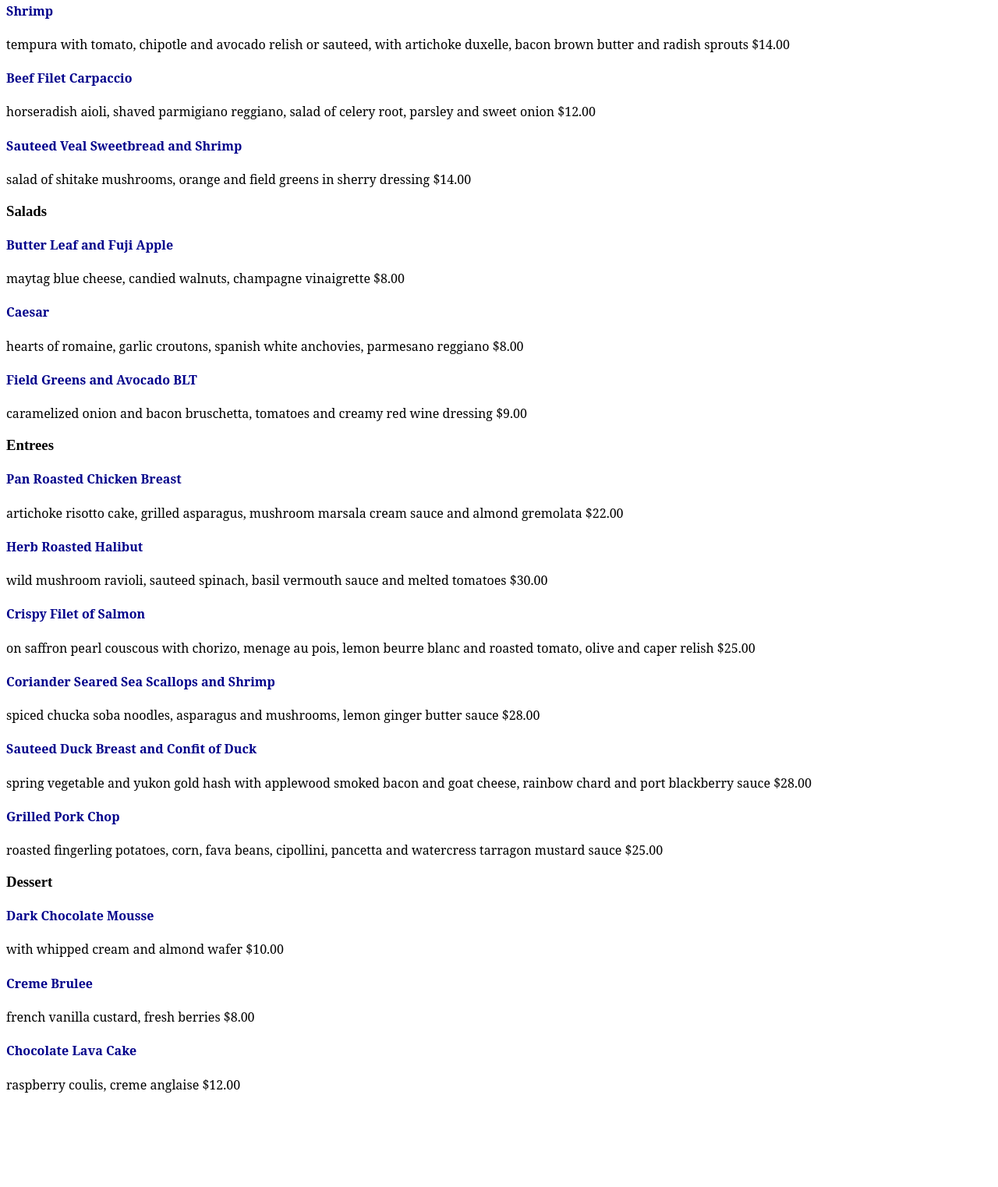
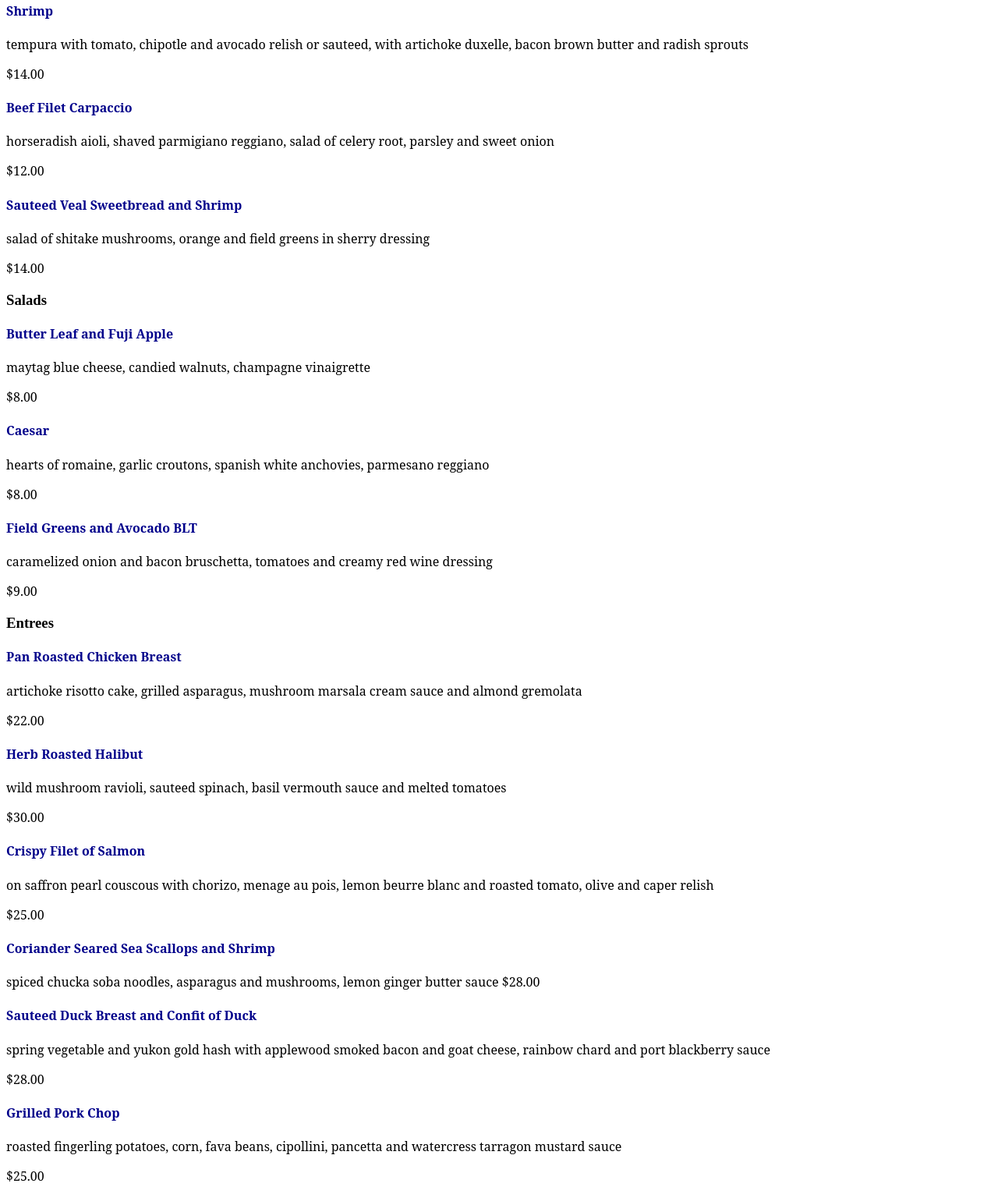
Before and after one commit to MaddieCW3/MaddieCW3.github.io, a plain HTML site: page grc338/restaurantmenu/index.html in a window 1280 px wide. Shown: the part 541-2063 px from the top of the page at 78% size. Before the commit the page ends 1959 px from the top, so only its background shows below. Drawn offline with Linux system fonts and the light colour scheme.

Commit message:
added paragraph tags

```diff
--- a/grc338/restaurantmenu/index.html
+++ b/grc338/restaurantmenu/index.html
@@ -32,21 +32,21 @@
 
 			<li><h4>Shrimp</h4>
 
-				tempura with tomato, chipotle and avocado relish or sauteed, with artichoke duxelle, bacon brown butter and radish sprouts
+				<p>tempura with tomato, chipotle and avocado relish or sauteed, with artichoke duxelle, bacon brown butter and radish sprouts</p>
 
-				$14.00</li>
+				<p>$14.00</p></li>
 
 			<li><h4>Beef Filet Carpaccio</h4>
 
-				horseradish aioli, shaved parmigiano reggiano, salad of celery root, parsley and sweet onion
+				<p>horseradish aioli, shaved parmigiano reggiano, salad of celery root, parsley and sweet onion</p>
 
-				$12.00</li>
+				<p>$12.00</p></li>
 
 			<li><h4>Sauteed Veal Sweetbread and Shrimp</h4>
 
-				salad of shitake mushrooms, orange and field greens in sherry dressing
+				<p>salad of shitake mushrooms, orange and field greens in sherry dressing</p>
 
-				$14.00</li>
+				<p>$14.00</p></li>
 
 		</ul>
 
@@ -56,21 +56,21 @@
 
 			<li><h4>Butter Leaf and Fuji Apple</h4>
 
-				maytag blue cheese, candied walnuts, champagne vinaigrette
+				<p>maytag blue cheese, candied walnuts, champagne vinaigrette</p>
 
-				$8.00</li>
+				<p>$8.00</p></li>
 
 			<li><h4>Caesar</h4>
 
-				hearts of romaine, garlic croutons, spanish white anchovies, parmesano reggiano
+				<p>hearts of romaine, garlic croutons, spanish white anchovies, parmesano reggiano</p>
 
-				$8.00</li>
+				<p>$8.00</p></li>
 
 			<li><h4>Field Greens and Avocado BLT</h4>
 
-				caramelized onion and bacon bruschetta, tomatoes and creamy red wine dressing
+				<p>caramelized onion and bacon bruschetta, tomatoes and creamy red wine dressing</p>
 
-				$9.00</li>
+				<p>$9.00</p></li>
 
  		</ul>
 
@@ -79,21 +79,21 @@
 		<ul>
 			<li><h4>Pan Roasted Chicken Breast</h4>
 
-				artichoke risotto cake, grilled asparagus, mushroom marsala cream sauce and almond gremolata
+				<p>artichoke risotto cake, grilled asparagus, mushroom marsala cream sauce and almond gremolata</p>
 
-				$22.00</li>
+				<p>$22.00</p></li>
 
 			<li><h4>Herb Roasted Halibut</h4>
 
-				wild mushroom ravioli, sauteed spinach, basil vermouth sauce and melted tomatoes
+				<p>wild mushroom ravioli, sauteed spinach, basil vermouth sauce and melted tomatoes</p>
 
-				$30.00</li>
+				<p>$30.00</p></li>
 
 			<li><h4>Crispy Filet of Salmon</h4>
 
-				on saffron pearl couscous with chorizo, menage au pois, lemon beurre blanc and roasted tomato, olive and caper relish
+				<p>on saffron pearl couscous with chorizo, menage au pois, lemon beurre blanc and roasted tomato, olive and caper relish</p>
 
-				$25.00</li>
+				<p>$25.00</p></li>
 
 			<li><h4>Coriander Seared Sea Scallops and Shrimp</h4>
 
@@ -103,36 +103,36 @@
 
 			<li><h4>Sauteed Duck Breast and Confit of Duck</h4>
 
-				spring vegetable and yukon gold hash with applewood smoked bacon and goat cheese, rainbow chard and port blackberry sauce
+				<p>spring vegetable and yukon gold hash with applewood smoked bacon and goat cheese, rainbow chard and port blackberry sauce</p>
 
-				$28.00</li>
+				<p>$28.00</p></li>
 
 			<li><h4>Grilled Pork Chop</h4>
 
-				roasted fingerling potatoes, corn, fava beans, cipollini, pancetta and watercress tarragon mustard sauce
+				<p>roasted fingerling potatoes, corn, fava beans, cipollini, pancetta and watercress tarragon mustard sauce</p>
 
-				$25.00</li>
+				<p>$25.00</p></li>
 		</ul>
 <h3>Dessert</h3>
 
 <ul>
 			<li><h4>Dark Chocolate Mousse</h4>
 
-				with whipped cream and almond wafer
+				<p>with whipped cream and almond wafer</p>
 
-				$10.00</li>
+				<p>$10.00</p></li>
 
 			<li><h4>Creme Brulee</h4>
 
-				french vanilla custard, fresh berries
+				<p>french vanilla custard, fresh berries</p>
 
-				$8.00</li>
+				<p>$8.00</p></li>
 
 			<li><h4>Chocolate Lava Cake</h4>
 
-				raspberry coulis, creme anglaise
+				<p>raspberry coulis, creme anglaise</p>
 
-				$12.00</li>
+				<p>$12.00</p></li>
 	</ul>
 </body>
 </html>
```
